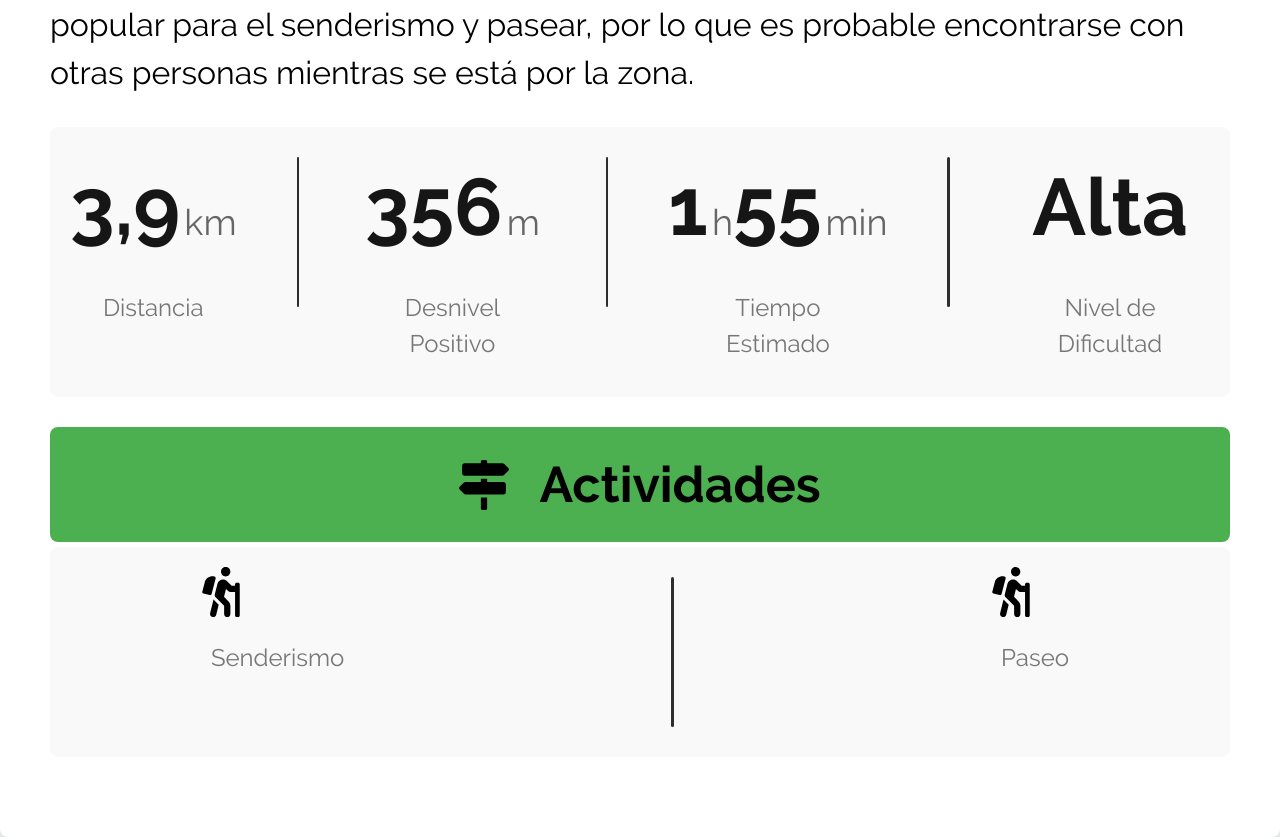
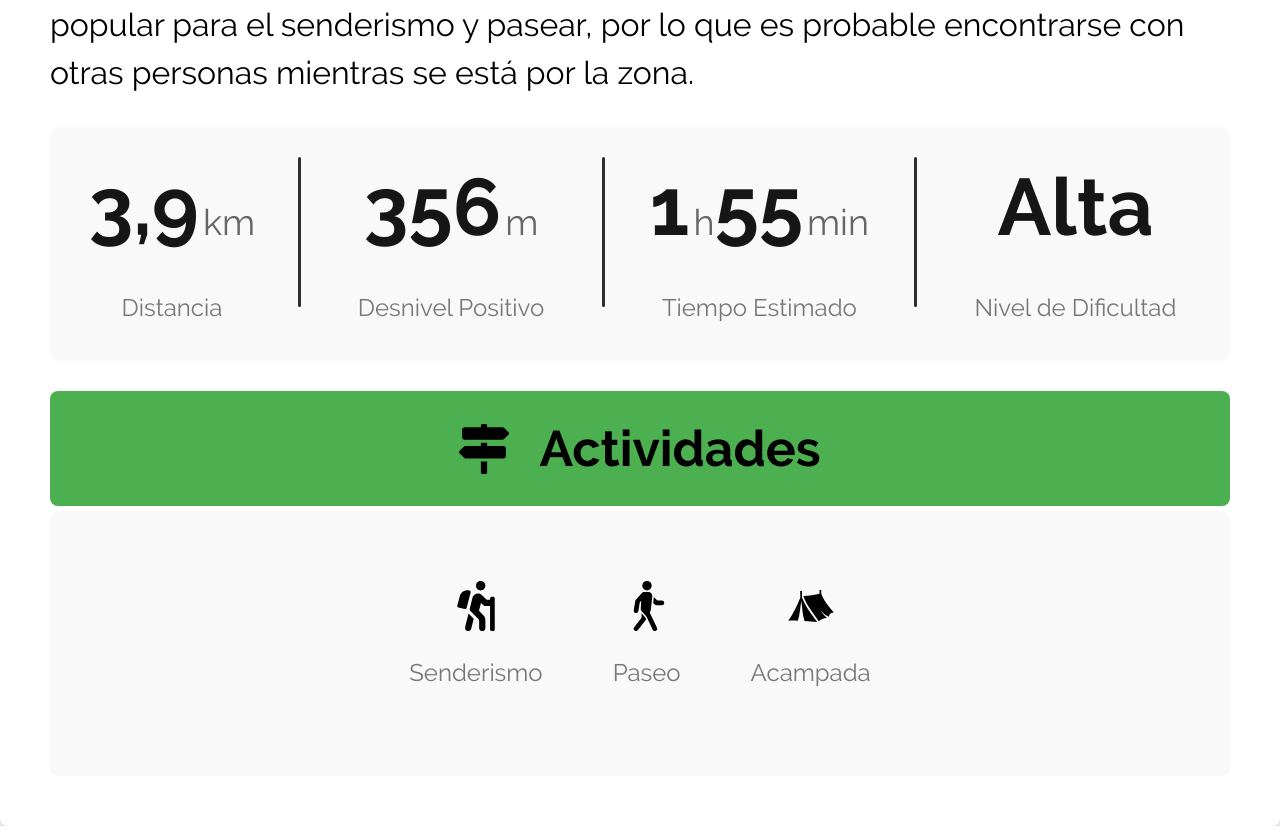
Before and after one commit to AndreRoj/proyectoWiHike, a React (Vite) app: page /info_rutas in a window 1280 px wide. Shown: the part 960-1797 px from the top of the page. Built offline with nearby package versions, Linux system fonts and the light colour scheme; no server answers.

Commit message:
Agregado la parte de actividades correctamente en el componente InfoRuta

```diff
--- a/src/components/InfoRuta.jsx
+++ b/src/components/InfoRuta.jsx
@@ -2,7 +2,9 @@ import React from "react";
 import "../styles/InfoRuta.css"
 import { FaStar } from "react-icons/fa";
 import { FaMapSigns } from "react-icons/fa"; /*icono de letreritos */
-import { FaHiking } from "react-icons/fa"; /*icono de persona camiando */
+import { FaHiking } from "react-icons/fa"; /*icono de persona caminando */
+import { BsPersonWalking } from "react-icons/bs"; /*icono de persona caminando2 */
+import { GiCampingTent } from "react-icons/gi"; /*campamento*/
 
 export function InfoRuta({nombre, estrellas, imagenPrincipal, imagen2, imagen3, descripcion, distancia, desnivel_positivo, horas, minutos, dificultad}) {
     return (
@@ -50,21 +52,26 @@ export function InfoRuta({nombre, estrellas, imagenPrincipal, imagen2, imagen3,
                     <span className="detalles">Nivel de Dificultad</span>
                 </div>
             </div>
-            <div className="InfoRuta-title">
+            <div className="Actividad-title">
                 <FaMapSigns style={{color: 'black',fontSize: '50px',justifyContent: 'center',alignItems: 'center'}}/>
                 <span>Actividades</span>
             </div>
-            <div className="metricas-container">
-                <div className="metrica">
-                    <FaHiking style={{color: 'black',fontSize: '50px',justifyContent: 'center',alignItems: 'center'}}/>
+            <div className="Actividad-container">
+                <div className="Act-metrica">
+                    <FaHiking style={{color: 'black',fontSize: '50px', justifyContent: 'center'}}/>
                     <span className="detalles">Senderismo</span>
                 </div>
-                <div className="separador"></div>
-                <div className="metrica">
-                    <FaHiking style={{color: 'black',fontSize: '50px',justifyContent: 'center',alignItems: 'center'}}/>
+                <div className="Act-metrica">
+                    <BsPersonWalking style={{color: 'black',fontSize: '50px',justifyContent: 'center'}}/>
                     <span className="detalles">Paseo</span>
                 </div>
+                <div className="Act-metrica">
+                    <GiCampingTent style={{color: 'black',fontSize: '50px',justifyContent: 'center'}}/>
+                    <span className="detalles">Acampada</span>
+                </div>
             </div>
+
+
 
         </div>
     );
--- a/src/components/Ruta.jsx
+++ b/src/components/Ruta.jsx
@@ -7,6 +7,7 @@ import { Link } from 'react-router';
 
 export function Ruta({ imagen, nombre, descripcion, nombreguia, duracion, kilometros, estrellas }) {
     return (
+        <Link to="/info_rutas">
             <div className='rutaflex' data-aos="fade-right">
             <div className='ruta-container'>
 
@@ -37,12 +38,8 @@ export function Ruta({ imagen, nombre, descripcion, nombreguia, duracion, kilome
                         <span><FaRegMap />{kilometros} km</span>
                     </div>
                 </div>
-            <div className='button-container'>
-                <Link to="/info_rutas">
-                    <button className='button'>Mas informacion</button>
-                </Link>
             </div>
             </div>
-        </div>
+        </Link>
     );
 }
--- a/src/styles/InfoRuta.css
+++ b/src/styles/InfoRuta.css
@@ -75,7 +75,7 @@
   display: flex;
   justify-content: space-around; /* Distribuye las métricas de manera uniforme */
   background-color: #f9f9f9;
-  gap: 60px; /* Espacio entre métricas */
+  gap: 5px; /* Espacio entre métricas */
   padding: 20px;
   border-radius: 8px;
 }
@@ -113,19 +113,68 @@
   border-radius: 8px;
 }
 
-.InfoRuta-title {
+.Actividad-title {
   font-family: 'Raleway-bold';
   color: black;
   font-size: 50px;
   font-weight: bold;
   background-color: #4CAF50;
   border-radius: 8px;
-  padding: 20px;
+  padding: 20px; /*para crear el espacio alrededor*/
   gap: 30px;
   display: flex;
   justify-content: center;
   align-items: center;
   margin-bottom: 5px;
+}
+
+.Actividad-container {
+  font-family: 'Raleway-bold';
+  color: black;
+  font-size: 50px;
+  font-weight: bold;
+  background-color: #f9f9f9;
+  border-radius: 8px;
+  padding: 70px; /*para crear el espacio alrededor*/
+  gap: 40px;
+  display: flex;
+  justify-content: center;
+  align-items: center;
+}
+
+.Act-metrica {
+  display: flex;
+  flex-direction: column;
+  align-items: center;
+  justify-content: center;
+  gap: 1px; /* Espacio entre el icono y el texto */
+}
+
+.InfoR-button {
+  font-family: Arial;
+  font-size: 12px;
+  color: white;
+  display: flex;
+  flex-direction: row;
+  justify-content: center;
+  align-items: center;
+  padding: 20px 64px;
+
+  width: 200px;
+  height: 30px;
+
+  background: linear-gradient(0deg, #4CAF50, #4CAF50), #081E29;
+  border-radius: 8px;
+}
+
+.InfoR-button:hover {
+  background: linear-gradient(0deg, #45a049, #45a049); /* Cambia el color al pasar el mouse */
+}
+
+.InfoR-button-container {
+  display: flex;
+  justify-content: flex-end; /* Alinea el botón a la derecha */
+  margin-top: 20px; /* Espacio arriba del botón */
 }
 
 @font-face {
--- a/src/styles/Ruta.css
+++ b/src/styles/Ruta.css
@@ -112,33 +112,6 @@
     gap: 5px;
 }
 
-.button {
-    font-family: Arial;
-    font-size: 12px;
-    color: white;
-    display: flex;
-    flex-direction: row;
-    justify-content: center;
-    align-items: center;
-    padding: 20px 64px;
-
-    width: 200px;
-    height: 30px;
-
-    background: linear-gradient(0deg, #4CAF50, #4CAF50), #081E29;
-    border-radius: 8px;
-}
-
-.button:hover {
-    background: linear-gradient(0deg, #45a049, #45a049); /* Cambia el color al pasar el mouse */
-}
-
-.button-container {
-    display: flex;
-    justify-content: flex-end; /* Alinea el botón a la derecha */
-    margin-top: 20px; /* Espacio arriba del botón */
-}
-
 @media (max-width: 768px) {
     .ruta-container {
         padding: 15px;
```
Lines whose indentation alone changed are shown as unchanged.
